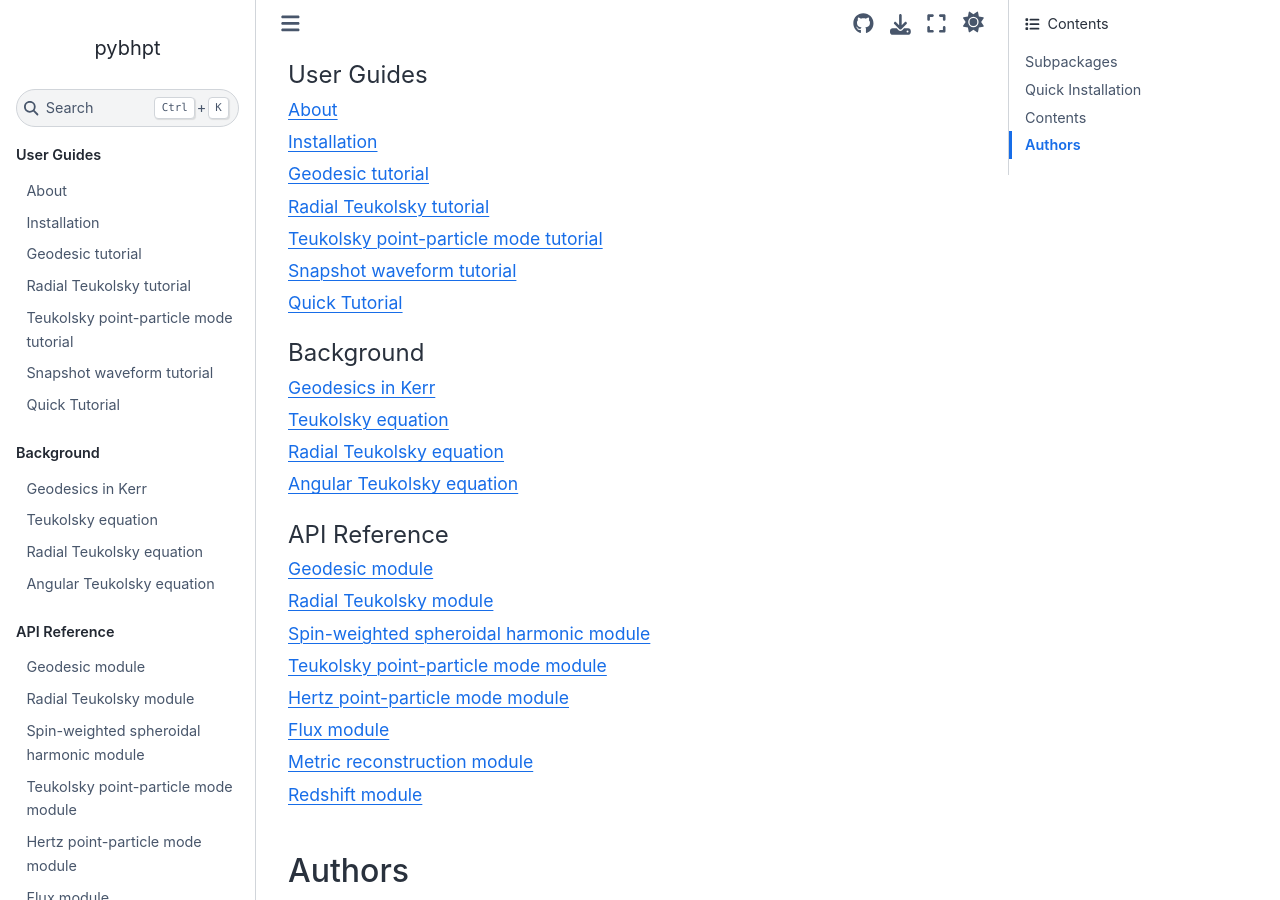
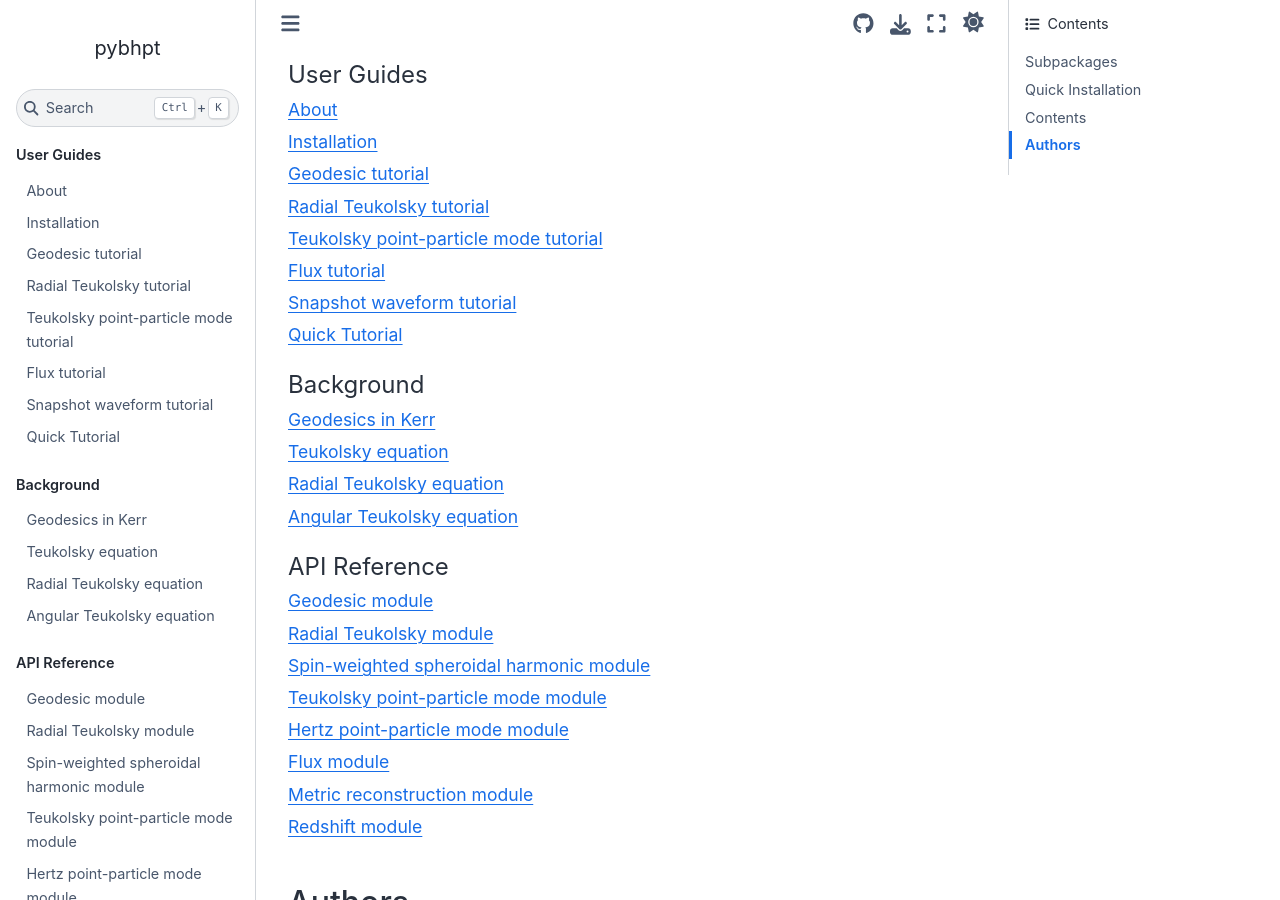
Before and after one commit to znasipak/pybhpt, a Sphinx documentation site: the page built from docs/index.md, in a window 1280 px wide and 900 px high, scrolled down 1155 px. Built offline with Sphinx 7.4.7 and the Sphinx Book theme 1.1.4, drawn with Linux system fonts in a browser that asks for light colours; some of the changed lines change nothing that is shown.

Commit message:
Adding fluxes notebook to tutorial list

````diff
--- a/docs/index.md
+++ b/docs/index.md
@@ -33,6 +33,7 @@ installation
 notebooks/geodesics.ipynb
 notebooks/radial.ipynb
 notebooks/teuk.ipynb
+notebooks/fluxes.ipynb
 notebooks/waveform.ipynb
 notebooks/tutorial.ipynb
 ```
````
